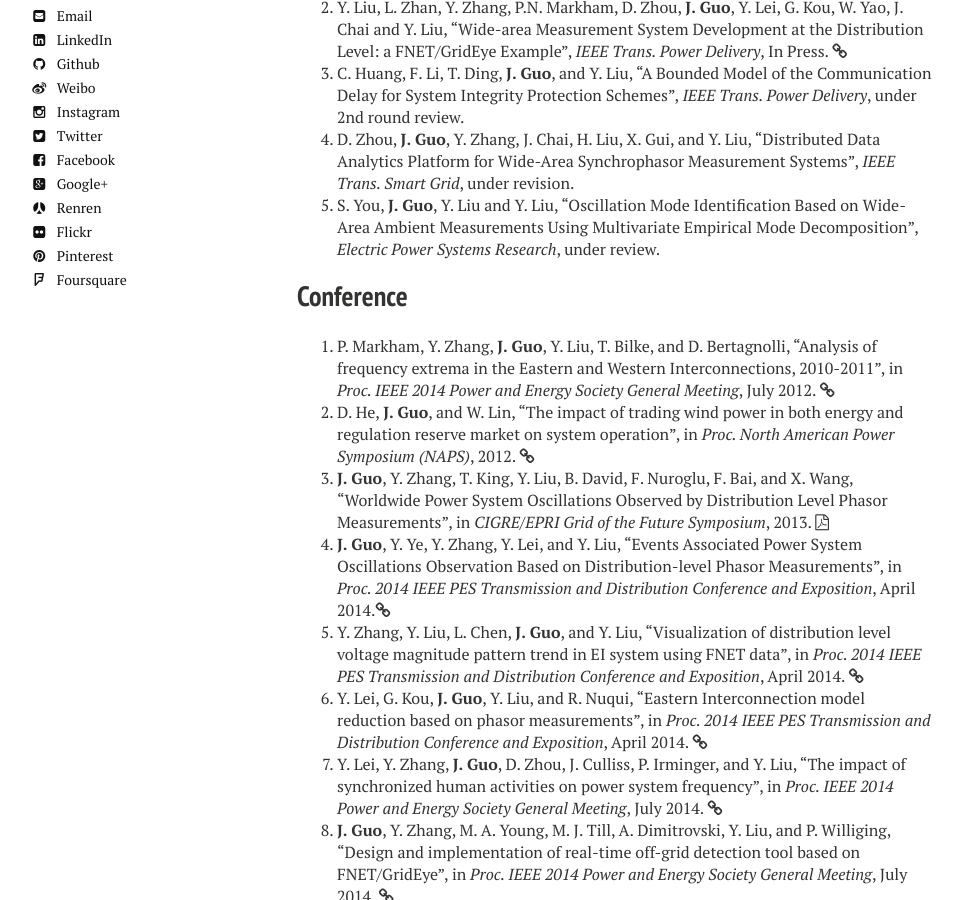
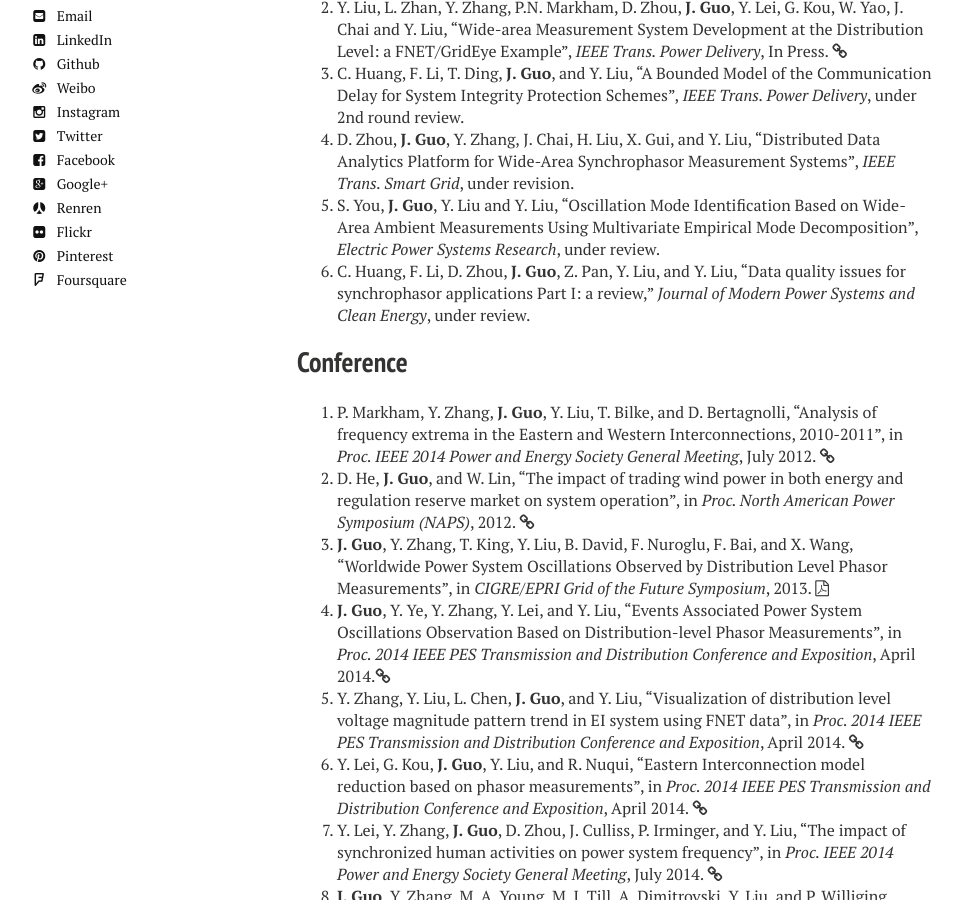
Before and after one commit to JiahuiGuo/jiahuiguo.github.io, a Jekyll site: the page built from publications.md, in a window 1280 px wide and 900 px high, scrolled down 382 px. Shown: the whole window, without its empty margins (23-986 px from the left). Built offline with Jekyll 4.4.1, drawn with Linux system fonts in a browser that asks for light colours; nearby versions of some CDN libraries.

Commit message:
Update publications.md

```diff
--- a/publications.md
+++ b/publications.md
@@ -16,6 +16,7 @@
 3. C. Huang, F. Li, T. Ding, **J. Guo**, and Y. Liu, "A Bounded Model of the Communication Delay for System Integrity Protection Schemes", *IEEE Trans. Power Delivery*, under 2nd round review.
 4. D. Zhou, **J. Guo**, Y. Zhang, J. Chai, H. Liu, X. Gui, and Y. Liu, "Distributed Data Analytics Platform for Wide-Area Synchrophasor Measurement Systems", *IEEE Trans. Smart Grid*, under revision.
 5. S. You, **J. Guo**, Y. Liu and Y. Liu, "Oscillation Mode Identification Based on Wide-Area Ambient Measurements Using Multivariate Empirical Mode Decomposition", *Electric Power Systems Research*, under review.
+6. C. Huang, F. Li, D. Zhou, **J. Guo**, Z. Pan, Y. Liu, and Y. Liu, “Data quality issues for synchrophasor applications Part I: a review,” *Journal of Modern Power Systems and Clean Energy*, under review.
 
 ## Conference
 1. P. Markham, Y. Zhang, **J. Guo**, Y. Liu, T. Bilke, and D. Bertagnolli, "Analysis of frequency extrema in the Eastern and Western Interconnections, 2010-2011", in *Proc. IEEE 2014 Power and Energy Society General Meeting*, July 2012. [<i class="fa fa-link"></i>](http://ieeexplore.ieee.org/lpdocs/epic03/wrapper.htm?arnumber=6345115)
```
